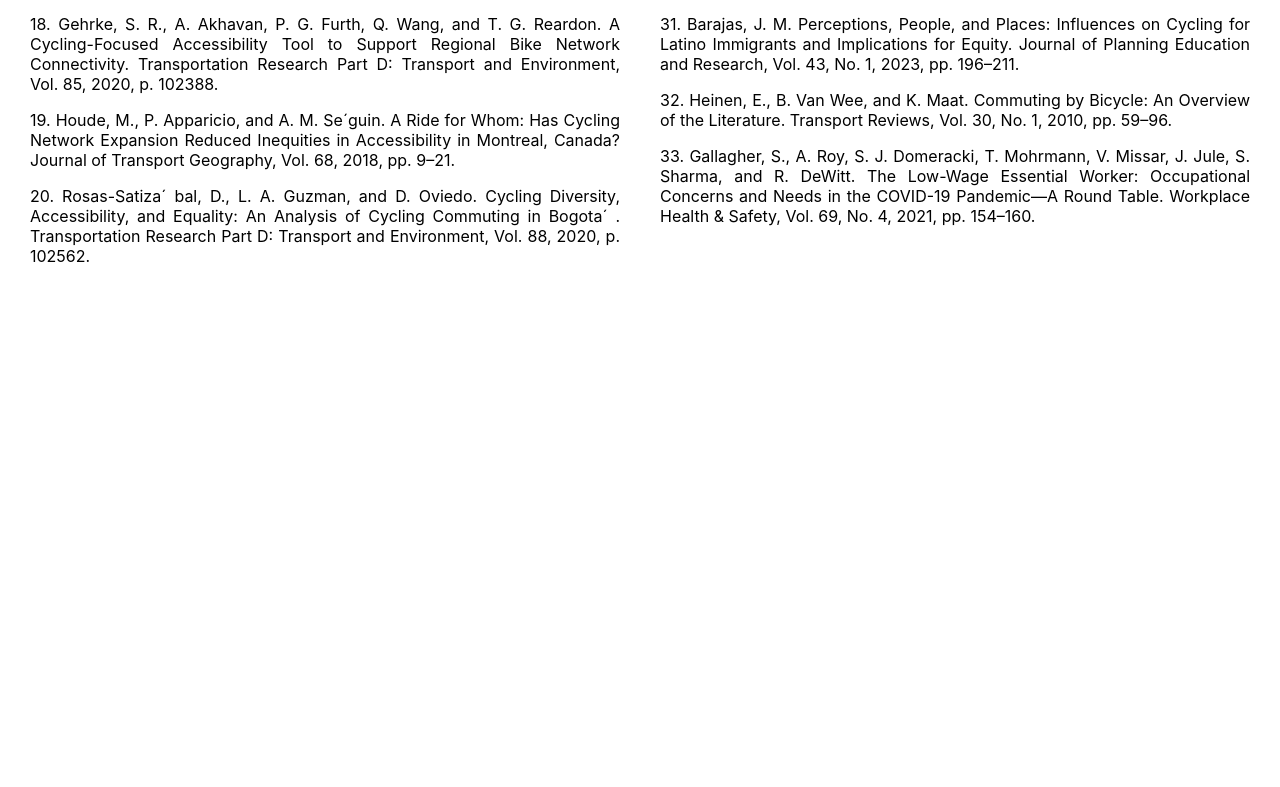
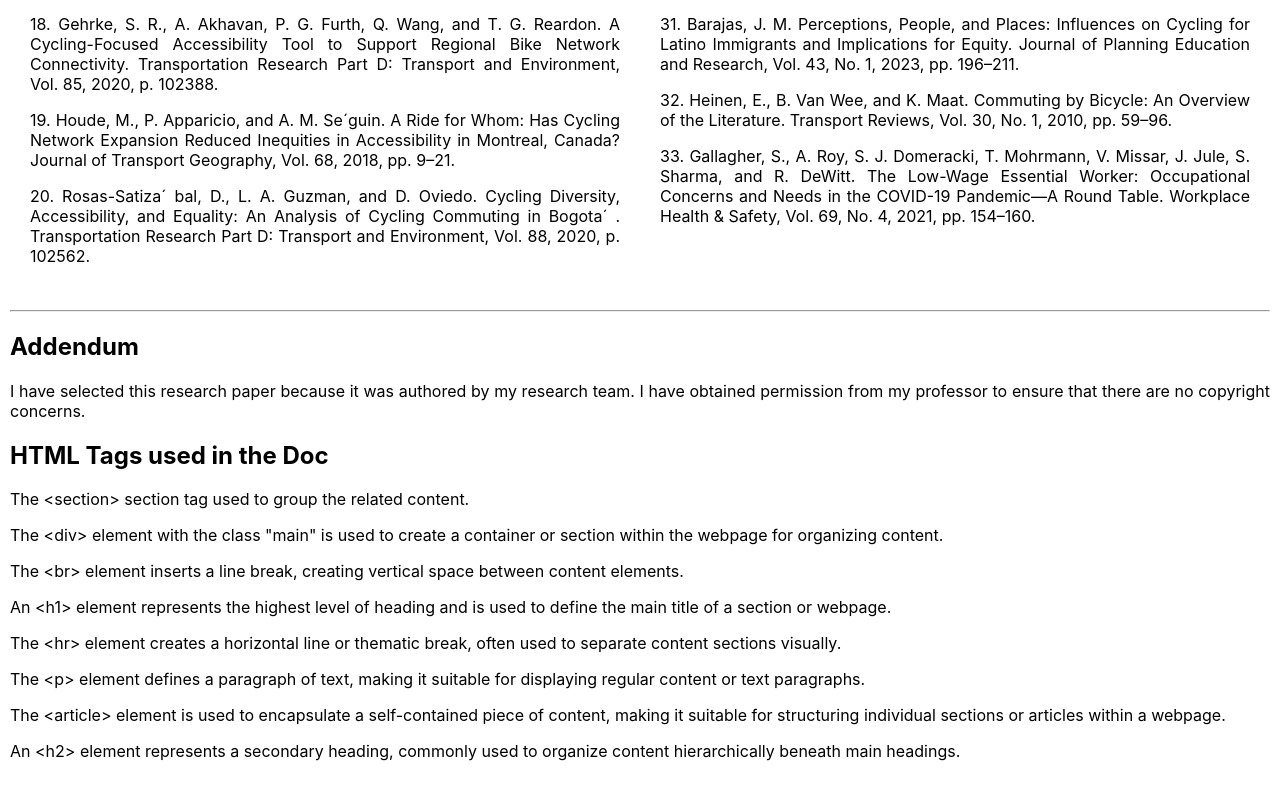
Before and after one commit to Manoj-Kumar-Allam/my-first-static-web-app, a React (Create React App) app: page /itc505/homework/2 in a window 1280 px wide. Shown: the part 8177-8964 px from the top of the page. Before the commit the page ends 8489 px from the top, so only its background shows below. Built offline with nearby package versions, Linux system fonts and the light colour scheme.

Commit message:
updated the conent

```diff
--- a/src/components/Home.js
+++ b/src/components/Home.js
@@ -947,6 +947,26 @@ const Home = () => {
                     </article>
                 </div>
             </div>
+
+            <hr />
+            <section>
+                <h1>Addendum</h1>
+
+                <p>
+I have selected this research paper because it was authored by my research team. I have obtained permission from my professor to ensure that there are no copyright concerns.</p>
+
+                <h2>HTML Tags used in the Doc</h2>
+                <p>The &lt;section&gt; section tag used to group the related content.</p>
+                <p>The &lt;div&gt; element with the class "main" is used to create a container or section within the webpage for organizing content.</p>
+                <p>The &lt;br&gt; element inserts a line break, creating vertical space between content elements.</p>
+                <p>An &lt;h1&gt; element represents the highest level of heading and is used to define the main title of a section or webpage.</p>
+                <p>The &lt;hr&gt; element creates a horizontal line or thematic break, often used to separate content sections visually.</p>
+                <p>The &lt;p&gt; element defines a paragraph of text, making it suitable for displaying regular content or text paragraphs.</p>
+                <p>The &lt;article&gt; element is used to encapsulate a self-contained piece of content, making it suitable for structuring individual sections or articles within a webpage.</p>
+                <p>An &lt;h2&gt; element represents a secondary heading, commonly used to organize content hierarchically beneath main headings.</p>
+
+            </section>
+
         </div>
 
     );
```
